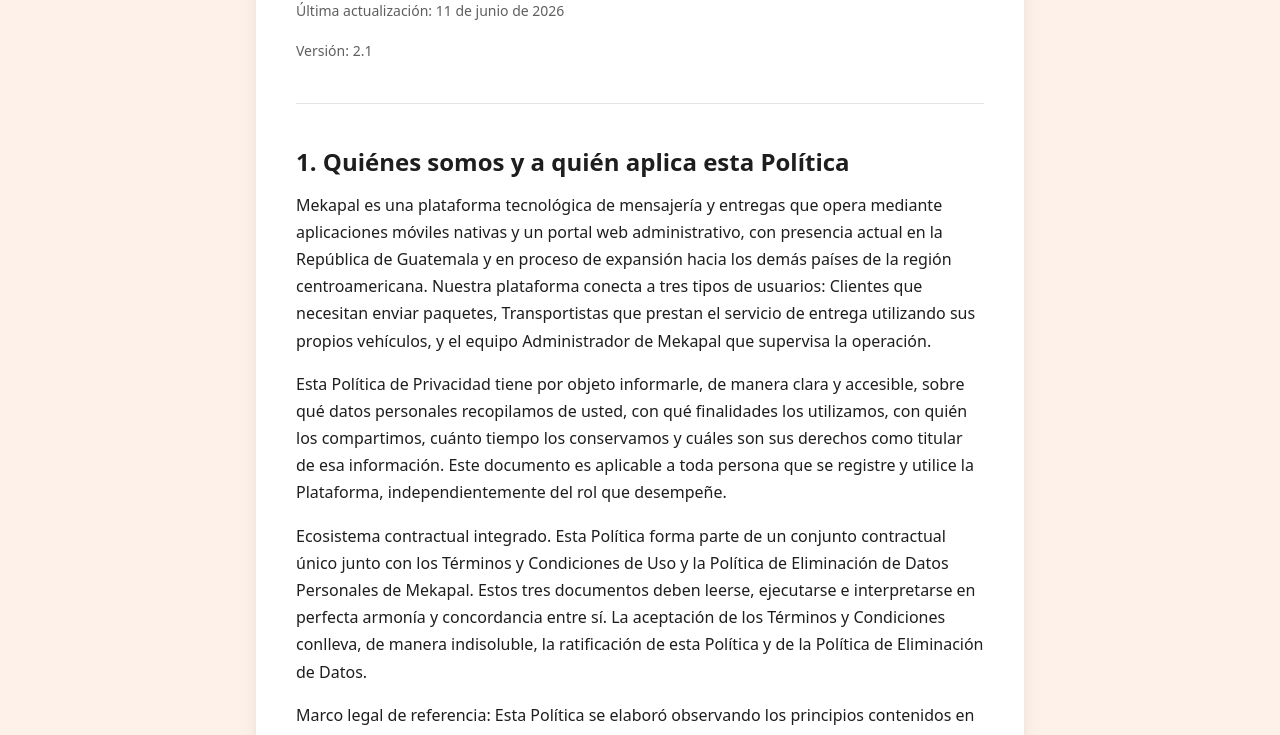
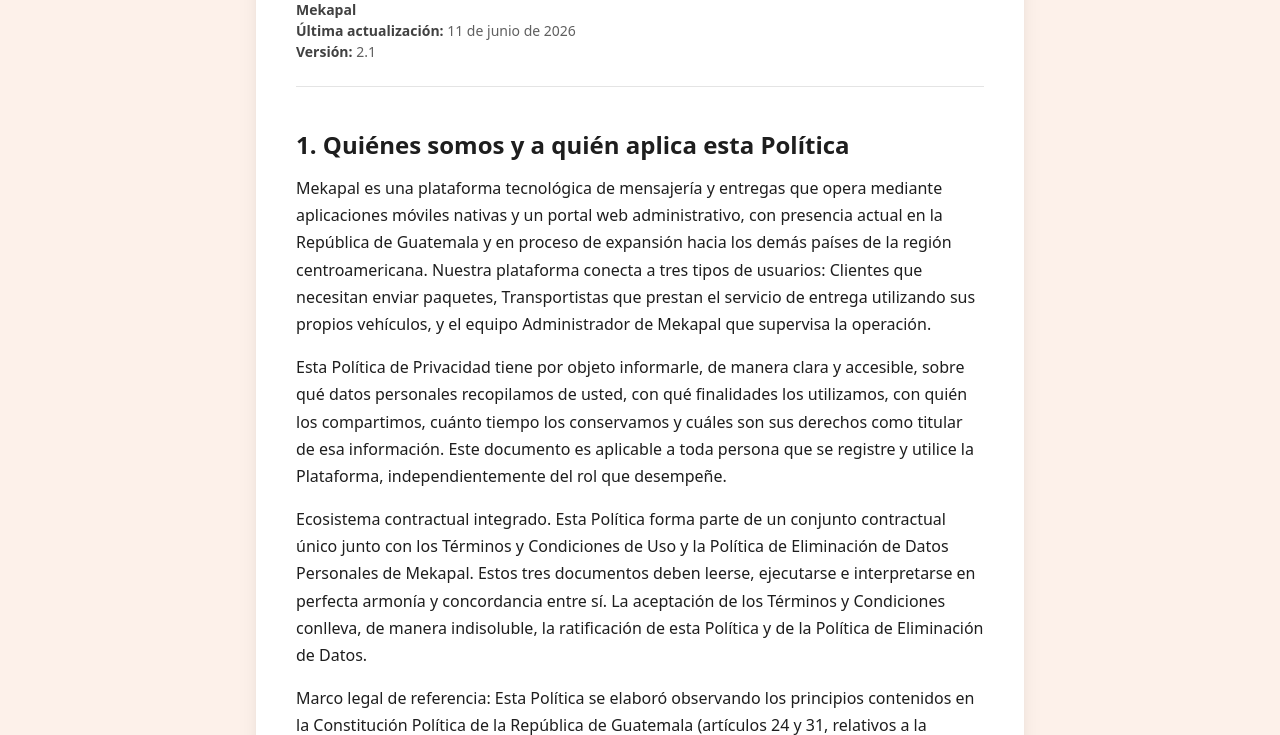
Before and after one commit to erickpac/mekapal-web, an Astro site in the folder apps/landing/: page /politica-de-privacidad in a window 1280 px wide. Shown: the part 253-988 px from the top of the page. Built offline with nearby package versions, Linux system fonts and the light colour scheme; Astro itself is replaced by a stand-in of ours.

Commit message:
style: compactar bloque de metadata en paginas legales

```diff
--- a/apps/landing/src/layouts/LegalLayout.astro
+++ b/apps/landing/src/layouts/LegalLayout.astro
@@ -40,10 +40,19 @@
             <h1 class="text-3xl font-extrabold tracking-tight md:text-4xl">
               {title}
             </h1>
-            <p class="text-text-idle mt-3 text-sm">
-              Última actualización: {lastUpdated}
-            </p>
-            <p class="text-text-idle text-sm">Versión: {version}</p>
+            <div class="legal-meta text-text-idle mt-3 text-sm">
+              <p class="text-dark-gray-700 font-semibold">Mekapal</p>
+              <p>
+                <span class="text-dark-gray-700 font-semibold"
+                  >Última actualización:</span
+                > {lastUpdated}
+              </p>
+              <p>
+                <span class="text-dark-gray-700 font-semibold">Versión:</span> {
+                  version
+                }
+              </p>
+            </div>
           </header>
           <slot />
         </article>
@@ -71,6 +80,10 @@
   .legal-content :global(p) {
     margin-bottom: 1rem;
     line-height: 1.7;
+  }
+  .legal-content .legal-meta :global(p) {
+    margin-bottom: 0;
+    line-height: 1.5;
   }
   .legal-content :global(ul),
   .legal-content :global(ol) {
```
